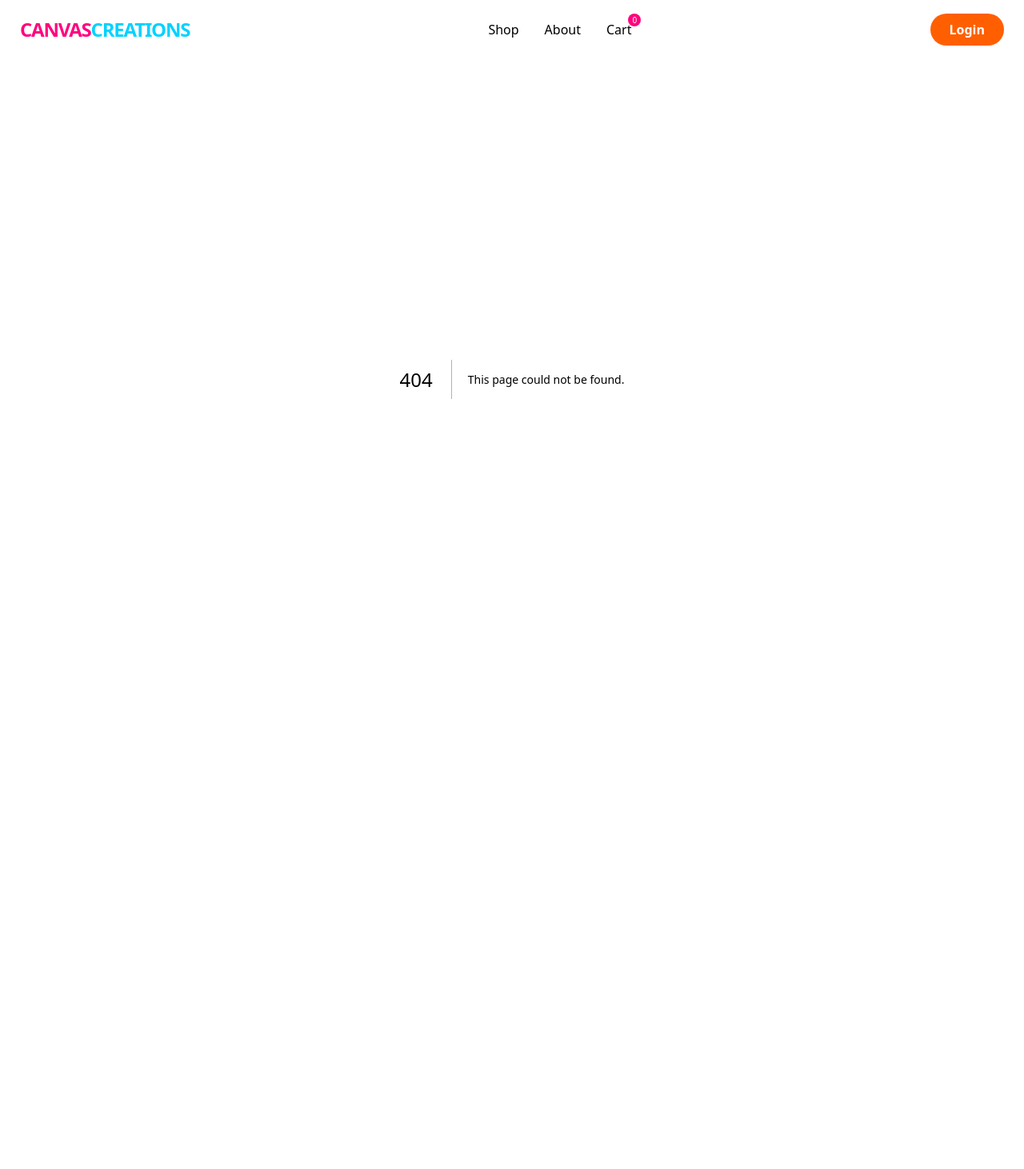
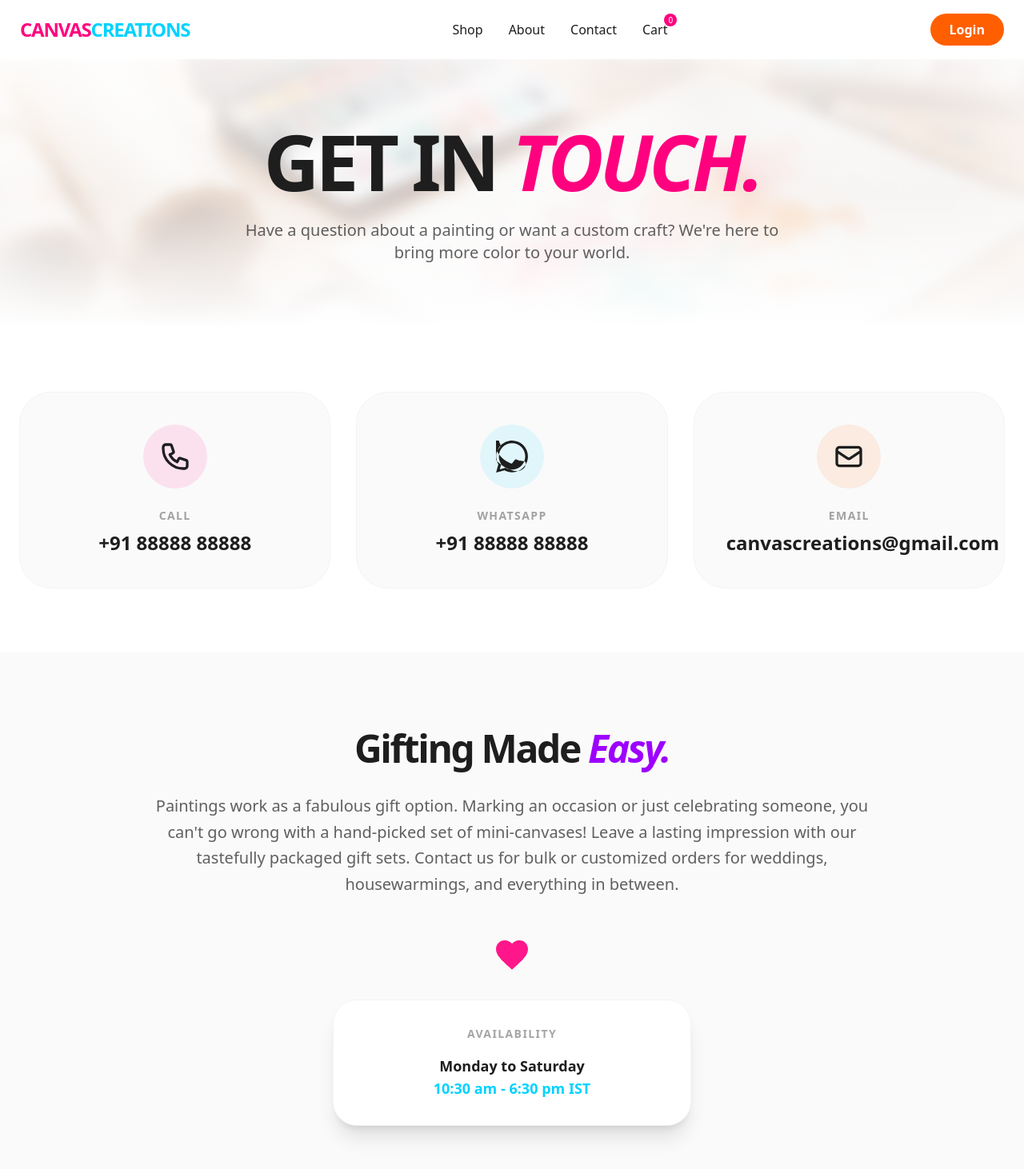
Before and after one commit to anand2025/canvas-creations, a Next.js app in the folder frontend/: page /contact in a window 1280 px wide. Before the commit this address had no page. Shown: the top 1462 px of the page at 80% size. Before the commit the page ends 874 px from the top, so only its background shows below. Built offline with nearby package versions, Linux system fonts and the light colour scheme.

Commit message:
Added contact page

```diff
--- /dev/null
+++ b/frontend/src/app/contact/page.js
@@ -0,0 +1,98 @@
+/**
+ * Contact Page
+ * A vibrant, artistic contact page with integrated support options.
+ */
+import React from 'react';
+import Image from 'next/image';
+import contactBg from '@/assets/images/contact-bg.png';
+
+const ContactPage = () => {
+    return (
+        <main className="bg-white dark:bg-black min-h-screen">
+            {/* Hero Section */}
+            <section className="relative py-20 px-6 overflow-hidden">
+                <div className="absolute inset-0 z-0">
+                    <Image
+                        src={contactBg}
+                        alt="Artistic background"
+                        fill
+                        className="object-cover opacity-30 blur-sm scale-105"
+                    />
+                    <div className="absolute inset-0 bg-gradient-to-b from-white/60 via-transparent to-white dark:from-black/60 dark:via-transparent dark:to-black"></div>
+                </div>
+
+                <div className="container mx-auto relative z-10 text-center">
+                    <h1 className="text-6xl md:text-8xl font-black mb-6 tracking-tighter leading-none">
+                        GET IN <span className="text-vibrant-pink italic">TOUCH.</span>
+                    </h1>
+                    <p className="max-w-2xl mx-auto text-xl text-foreground/70 font-medium">
+                        Have a question about a painting or want a custom craft? We're here to bring more color to your world.
+                    </p>
+                </div>
+            </section>
+
+            {/* Contact Methods */}
+            <section className="py-20 px-6">
+                <div className="container mx-auto">
+                    <div className="grid grid-cols-1 md:grid-cols-3 gap-8">
+                        {/* Call Card */}
+                        <div className="group p-10 rounded-[40px] bg-zinc-50 dark:bg-zinc-900 border border-zinc-100 dark:border-zinc-800 hover:border-vibrant-pink/50 transition-all hover:shadow-2xl text-center">
+                            <div className="w-20 h-20 bg-vibrant-pink/10 rounded-full flex items-center justify-center mx-auto mb-6 group-hover:bg-vibrant-pink group-hover:text-white transition-colors">
+                                <svg xmlns="http://www.w3.org/2000/svg" className="h-10 w-10" fill="none" viewBox="0 0 24 24" stroke="currentColor">
+                                    <path strokeLinecap="round" strokeLinejoin="round" strokeWidth={2} d="M3 5a2 2 0 012-2h3.28a1 1 0 01.948.684l1.498 4.493a1 1 0 01-.502 1.21l-2.257 1.13a11.042 11.042 0 005.516 5.516l1.13-2.257a1 1 0 011.21-.502l4.493 1.498a1 1 0 01.684.949V19a2 2 0 01-2 2h-1C9.716 21 3 14.284 3 6V5z" />
+                                </svg>
+                            </div>
+                            <h3 className="text-sm font-black uppercase tracking-widest text-foreground/40 mb-2">Call</h3>
+                            <p className="text-2xl font-black text-foreground">+91 88888 88888</p>
+                        </div>
+
+                        {/* WhatsApp Card */}
+                        <div className="group p-10 rounded-[40px] bg-zinc-50 dark:bg-zinc-900 border border-zinc-100 dark:border-zinc-800 hover:border-vibrant-teal/50 transition-all hover:shadow-2xl text-center">
+                            <div className="w-20 h-20 bg-vibrant-teal/10 rounded-full flex items-center justify-center mx-auto mb-6 group-hover:bg-vibrant-teal group-hover:text-white transition-colors">
+                                <svg xmlns="http://www.w3.org/2000/svg" className="h-10 w-10" fill="currentColor" viewBox="0 0 24 24">
+                                    <path d="M.057 24l1.687-6.163c-1.041-1.804-1.588-3.849-1.587-5.946.003-6.556 5.338-11.891 11.893-11.891 3.181.001 6.167 1.24 8.413 3.488 2.245 2.248 3.481 5.236 3.48 8.414-.003 6.557-5.338 11.892-11.893 11.892-1.99-.001-3.951-.5-5.688-1.448l-6.305 1.654zm6.597-3.807c1.676.995 3.276 1.591 5.392 1.592 5.448 0 9.886-4.438 9.889-9.886.002-5.462-4.415-9.89-9.881-9.892-5.452 0-9.894 4.44-9.899 9.891-.001 2.15.636 4.143 1.738 5.926l-1.019 3.725 3.78-.991zm11.233-5.242c-.321-.16-.1.901-.4.161-.26-.13-1.547-.57-2.093-.806-.545-.237-.941-.355-1.335.237-.394.591-1.534 1.946-1.882 2.339-.348.394-.697.442-1.417.042-.72-.4-3.04-1.12-5.79-3.575-2.14-1.912-3.584-4.272-4.005-5.001-.421-.73-.045-1.124.355-1.52.36-.357.787-.905 1.182-1.356.39-.452.525-.77.787-1.284.26-.514.13-.961-.064-1.356-.194-.394-1.534-3.696-2.115-5.087-.56-1.354-1.144-1.168-1.574-1.19-.408-.021-.876-.025-1.344-.025-.468 0-1.232.175-1.874.873-.642.698-2.454 2.4-2.454 5.849 0 3.45 2.508 6.776 2.857 7.249.348.473 4.936 7.536 11.956 10.565 1.669.721 2.972 1.151 3.987 1.472 1.676.53 3.2.456 4.405.275 1.343-.201 4.134-1.688 4.712-3.315.577-1.625.577-3.018.405-3.314-.172-.296-.64-.473-.96-.633z"/></svg>
+                            </div>
+                            <h3 className="text-sm font-black uppercase tracking-widest text-foreground/40 mb-2">WhatsApp</h3>
+                            <p className="text-2xl font-black text-foreground">+91 88888 88888</p>
+                        </div>
+
+                        {/* Email Card */}
+                        <div className="group p-10 rounded-[40px] bg-zinc-50 dark:bg-zinc-900 border border-zinc-100 dark:border-zinc-800 hover:border-vibrant-orange/50 transition-all hover:shadow-2xl text-center">
+                            <div className="w-20 h-20 bg-vibrant-orange/10 rounded-full flex items-center justify-center mx-auto mb-6 group-hover:bg-vibrant-orange group-hover:text-white transition-colors">
+                                <svg xmlns="http://www.w3.org/2000/svg" className="h-10 w-10" fill="none" viewBox="0 0 24 24" stroke="currentColor">
+                                    <path strokeLinecap="round" strokeLinejoin="round" strokeWidth={2} d="M3 8l7.89 5.26a2 2 0 002.22 0L21 8M5 19h14a2 2 0 002-2V7a2 2 0 00-2-2H5a2 2 0 00-2 2v10a2 2 0 002 2z" />
+                                </svg>
+                            </div>
+                            <h3 className="text-sm font-black uppercase tracking-widest text-foreground/40 mb-2">Email</h3>
+                            <p className="text-2xl font-black text-foreground">canvascreations@gmail.com</p>
+                        </div>
+                    </div>
+                </div>
+            </section>
+
+            {/* Gifting Section */}
+            <section className="py-24 px-6 bg-zinc-50 dark:bg-zinc-950">
+                <div className="container mx-auto max-w-4xl text-center">
+                    <h2 className="text-5xl font-black mb-8 tracking-tighter">Gifting Made <span className="text-vibrant-purple italic">Easy.</span></h2>
+                    <p className="text-xl text-foreground/70 leading-relaxed font-medium mb-12">
+                        Paintings work as a fabulous gift option. Marking an occasion or just celebrating someone, you can't go wrong with a hand-picked set of mini-canvases! Leave a lasting impression with our tastefully packaged gift sets. Contact us for bulk or customized orders for weddings, housewarmings, and everything in between.
+                    </p>
+                    <div className="flex flex-col items-center">
+                        <div className="text-vibrant-pink animate-pulse mb-8">
+                            <svg xmlns="http://www.w3.org/2000/svg" className="h-12 w-12" fill="currentColor" viewBox="0 0 24 24">
+                                <path d="M12 21.35l-1.45-1.32C5.4 15.36 2 12.28 2 8.5 2 5.42 4.42 3 7.5 3c1.74 0 3.41.81 4.5 2.09C13.09 3.81 14.76 3 16.5 3 19.58 3 22 5.42 22 8.5c0 3.78-3.4 6.86-8.55 11.54L12 21.35z"/>
+                            </svg>
+                        </div>
+                        <div className="p-8 rounded-[30px] bg-white dark:bg-zinc-900 border border-zinc-100 dark:border-zinc-800 shadow-xl w-full max-w-md">
+                            <h4 className="text-sm font-black uppercase tracking-widest text-foreground/40 mb-4">Availability</h4>
+                            <p className="text-lg font-bold">Monday to Saturday</p>
+                            <p className="text-lg font-bold text-vibrant-teal">10:30 am - 6:30 pm IST</p>
+                        </div>
+                    </div>
+                </div>
+            </section>
+        </main>
+    );
+};
+
+export default ContactPage;
--- a/frontend/src/components/layout/Navbar.jsx
+++ b/frontend/src/components/layout/Navbar.jsx
@@ -16,6 +16,7 @@ const Navbar = () => {
                 <div className="hidden md:flex items-center space-x-8 font-medium">
                     <Link href="/shop" className="hover:text-vibrant-orange transition-colors">Shop</Link>
                     <Link href="/about" className="hover:text-vibrant-purple transition-colors">About</Link>
+                    <Link href="/contact" className="hover:text-vibrant-pink transition-colors">Contact</Link>
                     <Link href="/cart" className="relative group">
                         <span className="hover:text-vibrant-teal transition-colors">Cart</span>
                         <span className="absolute -top-2 -right-3 flex h-4 w-4 items-center justify-center rounded-full bg-vibrant-pink text-[10px] text-white">0</span>
```
Also changed, not shown: frontend/src/assets/images/contact-bg.png (added).
